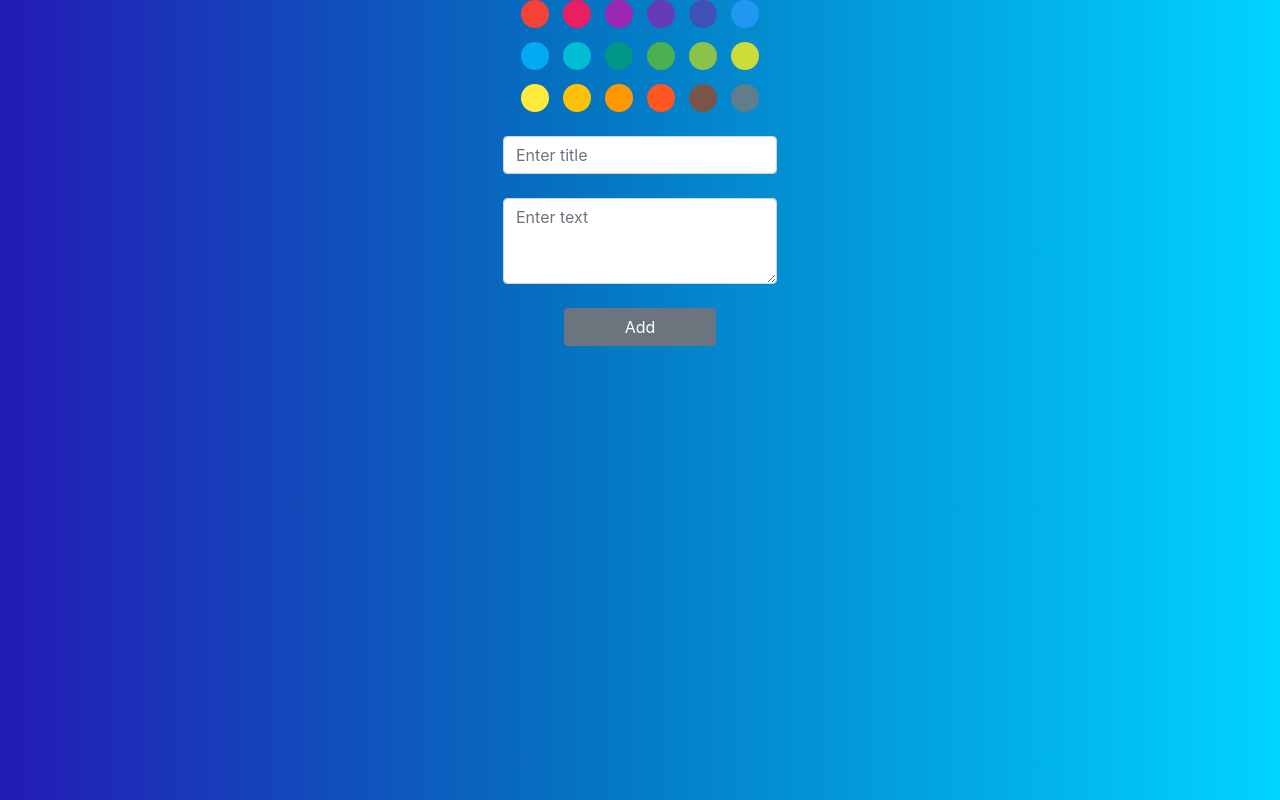
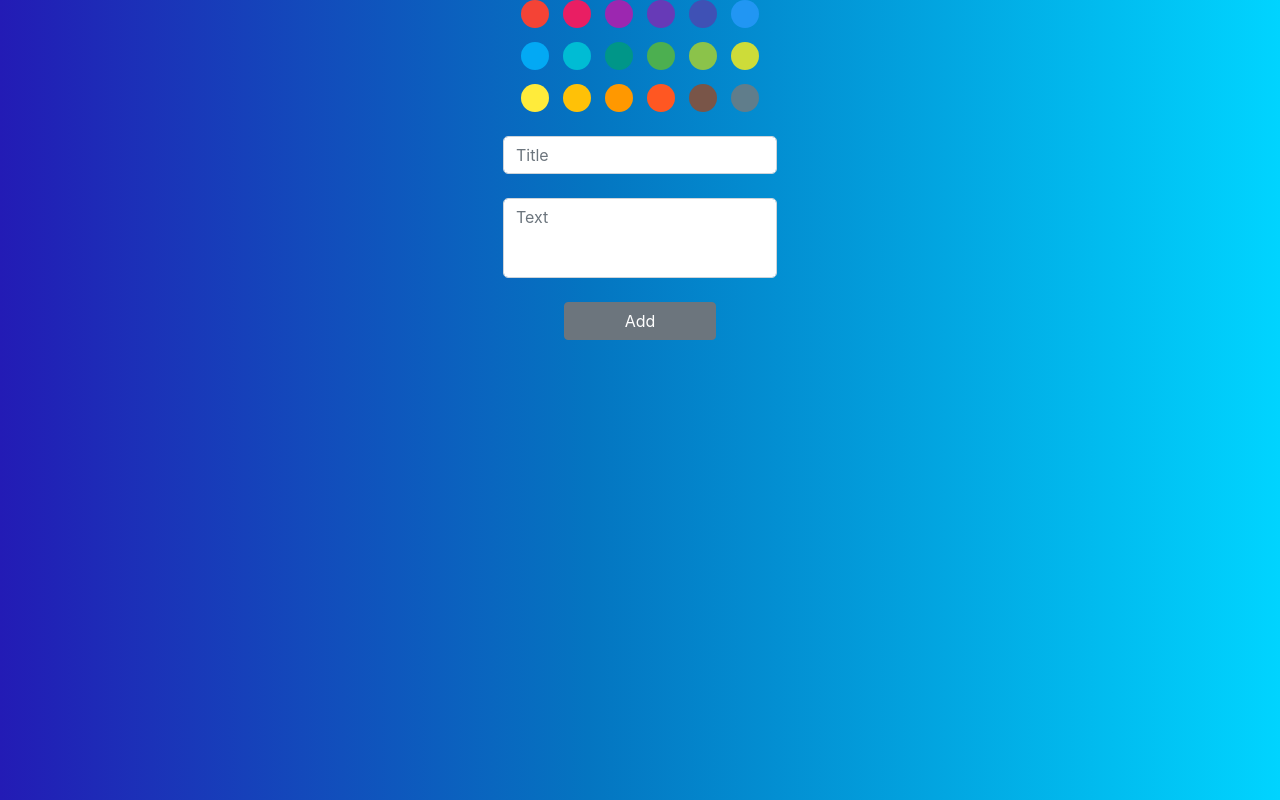
Before and after one commit to kpakula/noteapp-react, a React (Create React App) app: page /notes/add in a window 1280 px wide. Built offline with nearby package versions, Linux system fonts and the light colour scheme.

Commit message:
Update colors

```diff
--- a/src/components/HomeView/notes/Note.css
+++ b/src/components/HomeView/notes/Note.css
@@ -1,3 +1,3 @@
 .customCard {
-    background-color: aqua;
+    color: black;
 }
--- a/src/components/HomeView/notes/add/AddNote.css
+++ b/src/components/HomeView/notes/add/AddNote.css
@@ -1,6 +1,7 @@
 .leftSide {
 
-    color: black;
+    /* color: black;
+ */
 
 }
 
@@ -9,3 +10,10 @@
     justify-content: center;
     text-align: center;
 }
+
+.form-control {
+    /* background-color: black; */
+    border-radius: 5px;
+    max-height: 80px;
+    resize: none;
+}
--- a/src/components/HomeView/notes/add/AddNote.js
+++ b/src/components/HomeView/notes/add/AddNote.js
@@ -59,13 +59,13 @@ function AddNote({ hidePopup, addNote }) {
             <CirclePicker color={color} onChangeComplete={handleColor} />
           </div>
         </div>
-        {/* <div className="col-12">{color}</div> */}
+
         <div className="col-12 mt-4">
           <input
             type="text"
             className="form-control mb-0"
             id="exampleInputTitle"
-            placeholder="Enter title"
+            placeholder="Title"
             value={title}
             onChange={handleTitleInput}
           />
@@ -77,7 +77,7 @@ function AddNote({ hidePopup, addNote }) {
             rows="3"
             value={text}
             onChange={handleText}
-            placeholder="Enter text"
+            placeholder="Text"
           ></textarea>
         </div>
         <button type="submit" className="btn btn-secondary w-50 mt-4">
```
